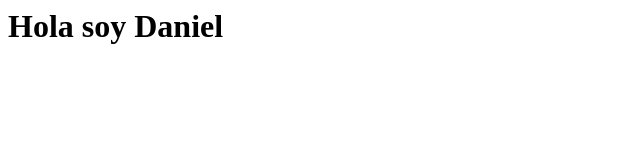
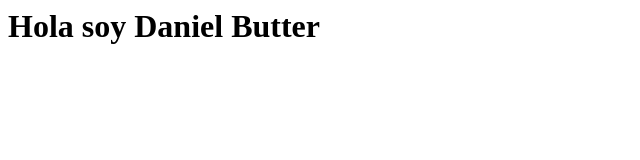
Before and after one commit to danibutterworth/site, a plain HTML site: page index.html in a window 1280 px wide. Shown: the whole page, without its empty margins (0-640 px from the left). Drawn offline with Linux system fonts and the light colour scheme.

Commit message:
Añado apellido

```diff
--- a/index.html
+++ b/index.html
@@ -1,5 +1,5 @@
 <html>
 <body>
-<h1>Hola soy Daniel</h1>
+<h1>Hola soy Daniel Butter</h1>
 </body>
 </html>
```
